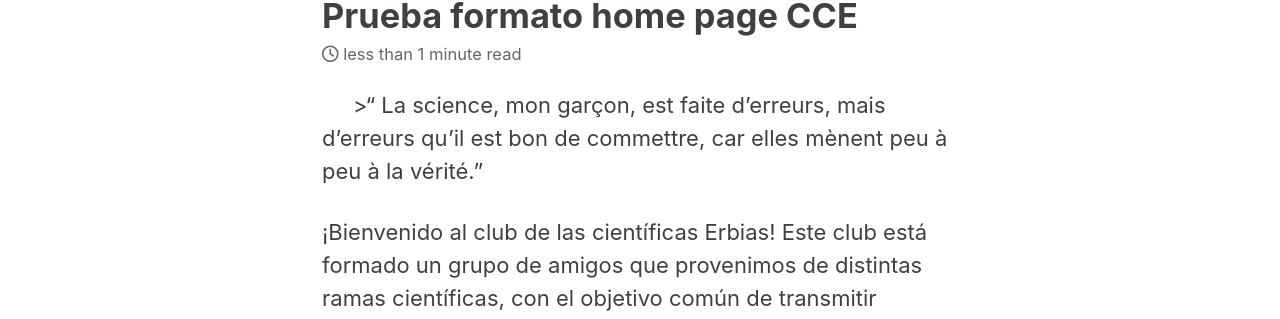
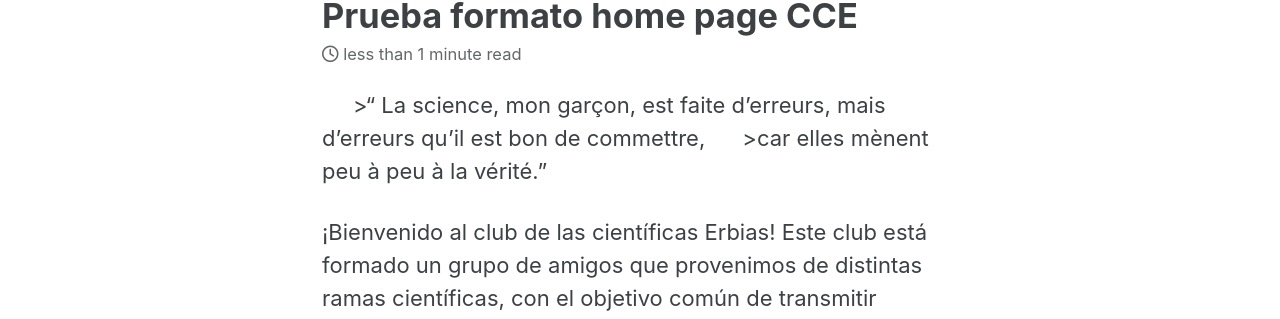
Before and after one commit to JuditSastre/test_blog, a Jekyll site: the page built from _posts/2020-05-08-post-prueba-formato.md, in a window 1280 px wide. Shown: the part 112-431 px from the top of the page. Built offline with Jekyll 4.4.1, drawn with Linux system fonts in a browser that asks for light colours; cached includes are drawn as plain includes; nearby versions of some CDN libraries; part of the change alters nothing that is shown.

```diff
--- a/_posts/2020-05-08-post-prueba-formato.md
+++ b/_posts/2020-05-08-post-prueba-formato.md
@@ -2,7 +2,8 @@
 title: "Prueba formato home page CCE"
 author_profile: false
 ---
-&nbsp;&nbsp;&nbsp;&nbsp; >“ La science, mon garçon, est faite d'erreurs, mais d'erreurs qu'il est bon de commettre, car elles mènent peu à peu à la vérité.”
+&nbsp;&nbsp;&nbsp;&nbsp;  >“ La science, mon garçon, est faite d'erreurs, mais d'erreurs qu'il est bon de commettre,
+&nbsp;&nbsp;&nbsp;&nbsp;  >car elles mènent peu à peu à la vérité.”
 
 ¡Bienvenido al club de las científicas Erbias! Este club está formado un grupo de amigos que provenimos de distintas ramas científicas, con el objetivo común de transmitir nuestra pasión por la ciencia a todo tipo de público. Como no todo en ciencia reluce, además de compartir temas de interés científico, os contaremos cómo es la vida de un investigador y los retos y dificultades que conlleva.
 
```
